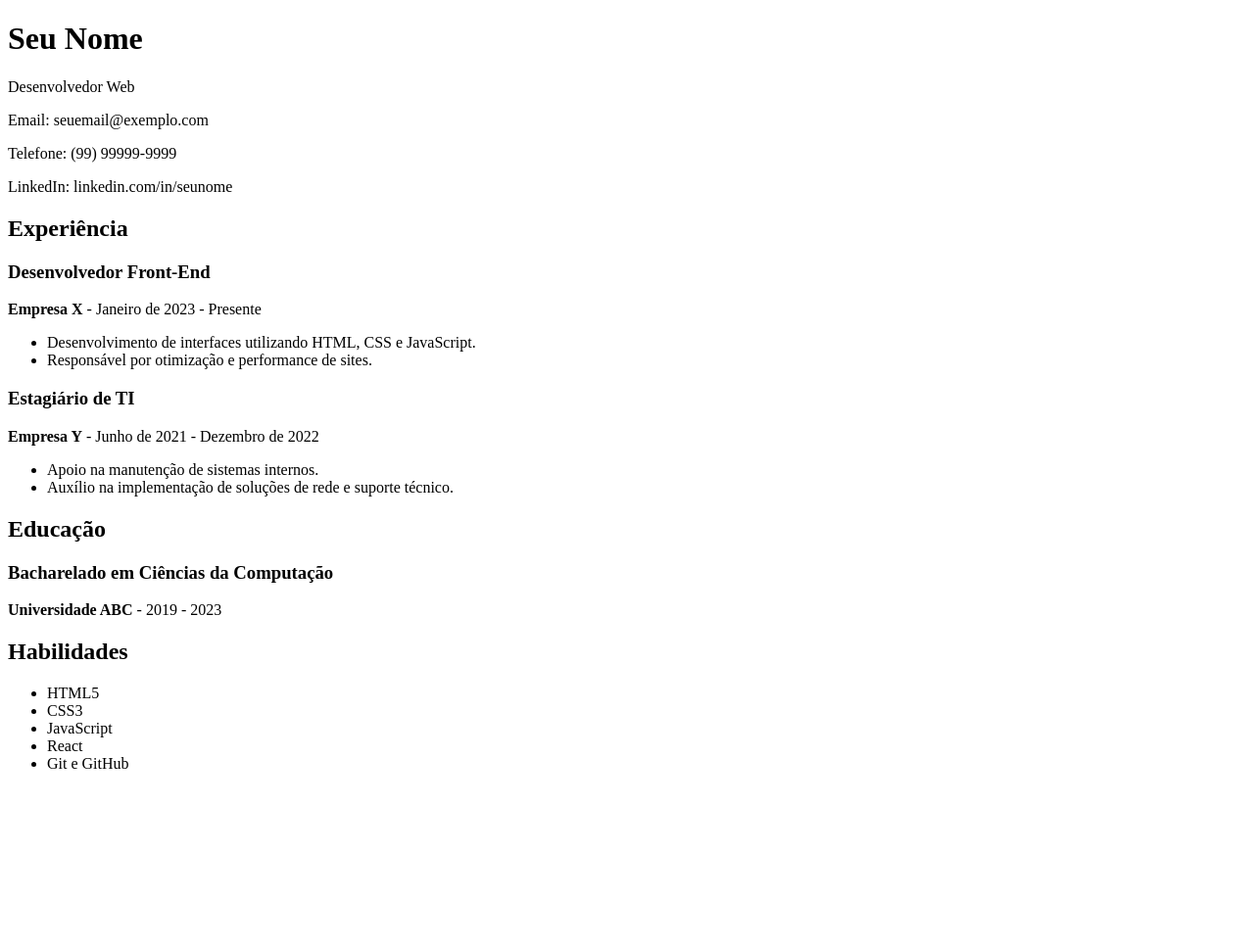
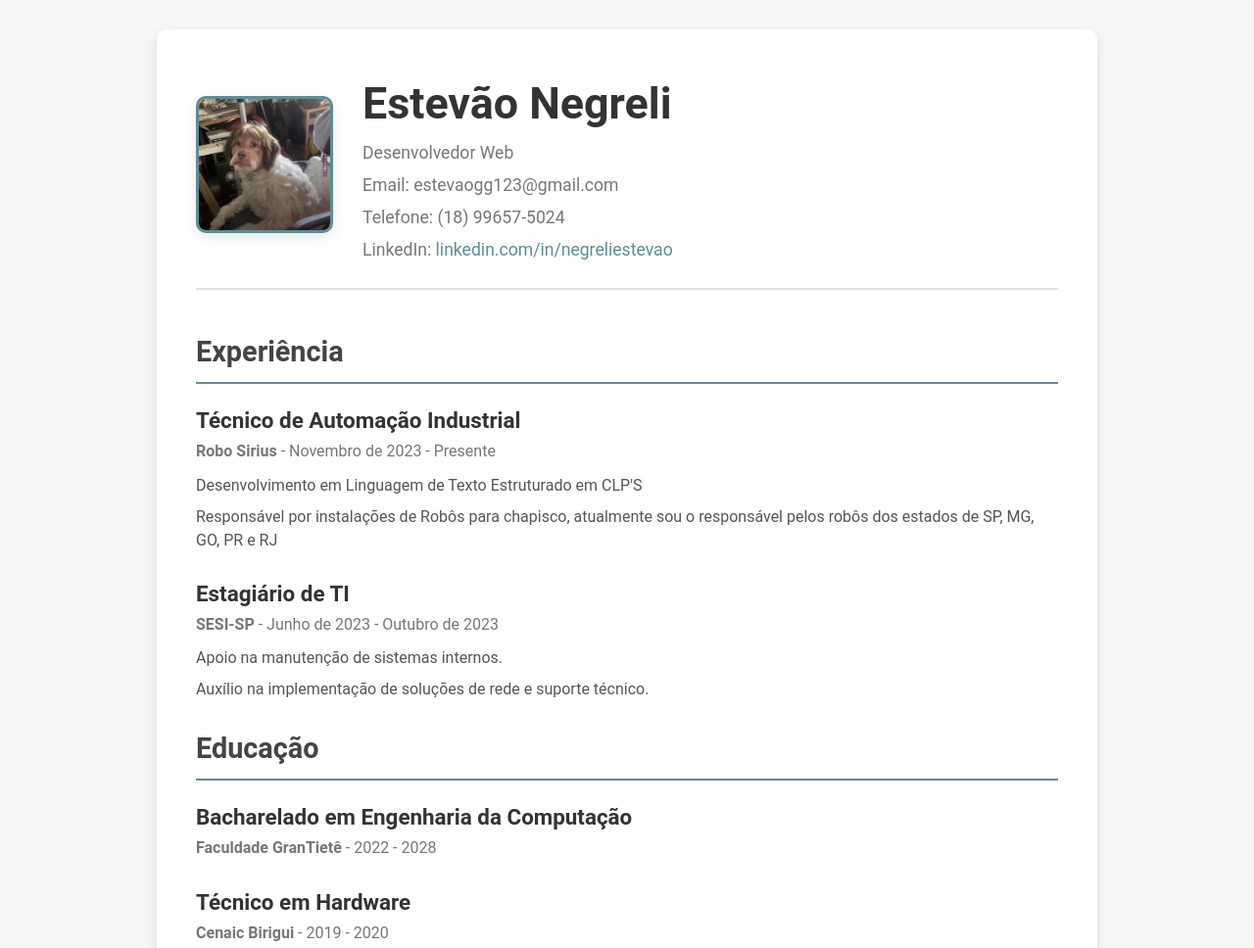
Before and after one commit to enegreeli/CurriculoESTEVAO, a plain HTML site: page index.html in a window 1280 px wide. Shown: the top 968 px of the page at 98% size. Before the commit the page ends 805 px from the top, so only its background shows below. Drawn offline with Linux system fonts and the light colour scheme.

Commit message:
Finalizado

```diff
--- a/index.html
+++ b/index.html
@@ -3,36 +3,39 @@
 <head>
     <meta charset="UTF-8">
     <meta name="viewport" content="width=device-width, initial-scale=1.0">
-    <title>Currículo</title>
-    <link rel="stylesheet" href="styles.css">
+    <title>Currículo Estevão Negreli</title>
+    <link rel="stylesheet" href="style.css">
 </head>
 <body>
     <div class="container">
-        <!-- Dados pessoais -->
         <header>
             <div class="info-pessoal">
-                <h1>Seu Nome</h1>
-                <p>Desenvolvedor Web</p>
-                <p>Email: seuemail@exemplo.com</p>
-                <p>Telefone: (99) 99999-9999</p>
-                <p>LinkedIn: linkedin.com/in/seunome</p>
+                <div class="foto-container">
+                    <img src="imgaleat-6qm-1.jpg" alt="Foto de Perfil" class="foto-perfil">
+                </div>
+                <div class="info-texto">
+                    <h1>Estevão Negreli</h1>
+                    <p class="cargo">Desenvolvedor Web</p>
+                    <p>Email: estevaogg123@gmail.com</p>
+                    <p>Telefone: (18) 99657-5024</p>
+                    <p>LinkedIn: <a href="https://www.linkedin.com/in/negreliestevao" target="_blank">linkedin.com/in/negreliestevao</a></p>
+                </div>
             </div>
         </header>
 
-        <!-- Experiencia -->
         <section class="experiencia">
             <h2>Experiência</h2>
             <div class="experiencia-item">
-                <h3>Desenvolvedor Front-End</h3>
-                <p><strong>Empresa X</strong> - Janeiro de 2023 - Presente</p>
+                <h3>Técnico de Automação Industrial</h3>
+                <p><strong>Robo Sirius</strong> - Novembro de 2023 - Presente</p>
                 <ul>
-                    <li>Desenvolvimento de interfaces utilizando HTML, CSS e JavaScript.</li>
-                    <li>Responsável por otimização e performance de sites.</li>
+                    <li>Desenvolvimento em Linguagem de Texto Estruturado em CLP'S</li>
+                    <li>Responsável por instalações de Robôs para chapisco, atualmente sou o responsável pelos robôs dos estados de SP, MG, GO, PR e RJ</li>
                 </ul>
             </div>
             <div class="experiencia-item">
                 <h3>Estagiário de TI</h3>
-                <p><strong>Empresa Y</strong> - Junho de 2021 - Dezembro de 2022</p>
+                <p><strong>SESI-SP</strong> - Junho de 2023 - Outubro de 2023</p>
                 <ul>
                     <li>Apoio na manutenção de sistemas internos.</li>
                     <li>Auxílio na implementação de soluções de rede e suporte técnico.</li>
@@ -40,23 +43,25 @@
             </div>
         </section>
 
-        <!-- Seção de educação -->
         <section class="educacao">
             <h2>Educação</h2>
             <div class="educacao-item">
-                <h3>Bacharelado em Ciências da Computação</h3>
-                <p><strong>Universidade ABC</strong> - 2019 - 2023</p>
+                <h3>Bacharelado em Engenharia da Computação</h3>
+                <p><strong>Faculdade GranTietê</strong> - 2022 - 2028</p>
+            </div>
+            <div class="educacao-item">
+                <h3>Técnico em Hardware</h3>
+                <p><strong>Cenaic Birigui</strong> - 2019 - 2020</p>
             </div>
         </section>
 
-        <!-- Seção de habilidades -->
         <section class="habilidades">
             <h2>Habilidades</h2>
             <ul>
                 <li>HTML5</li>
                 <li>CSS3</li>
                 <li>JavaScript</li>
-                <li>React</li>
+                <li>C++</li>
                 <li>Git e GitHub</li>
             </ul>
         </section>
--- a/style.css
+++ b/style.css
@@ -0,0 +1,130 @@
+* {
+    margin: 0;
+    padding: 0;
+    box-sizing: border-box;
+}
+
+body {
+    font-family: 'Roboto', sans-serif;
+    background-color: #f4f7f6;
+    color: #333;
+    line-height: 1.6;
+    padding: 30px;
+}
+
+.container {
+    width: 85%;
+    max-width: 960px;
+    margin: 0 auto;
+    background-color: #ffffff;
+    padding: 40px;
+    border-radius: 10px;
+    box-shadow: 0 4px 12px rgba(0, 0, 0, 0.1);
+}
+
+header {
+    display: flex;
+    align-items: center;
+    margin-bottom: 40px;
+    border-bottom: 2px solid #e0e0e0;
+    padding-bottom: 20px;
+}
+
+.info-pessoal {
+    display: flex;
+    align-items: center;
+}
+
+.foto-container {
+    margin-right: 30px;
+}
+
+.foto-perfil {
+    width: 140px;
+    height: 140px;
+    object-fit: cover;
+    border-radius: 10px;
+    border: 3px solid #5d8d95;
+    box-shadow: 0 4px 12px rgba(0, 0, 0, 0.1);
+}
+
+.info-texto h1 {
+    font-size: 2.8em;
+    font-weight: 700;
+    color: #333;
+}
+
+.info-texto p {
+    font-size: 1.1em;
+    color: #777;
+    margin-bottom: 5px;
+}
+
+.info-texto p a {
+    color: #5d8d95;
+    text-decoration: none;
+}
+
+.info-texto p a:hover {
+    color: #3a6668;
+}
+
+section h2 {
+    font-size: 1.8em;
+    color: #444;
+    margin-bottom: 20px;
+    border-bottom: 2px solid #5d8d95;
+    padding-bottom: 8px;
+}
+
+.experiencia-item, .educacao-item {
+    margin-bottom: 25px;
+}
+
+.experiencia-item h3, .educacao-item h3 {
+    font-size: 1.4em;
+    color: #333;
+    font-weight: 600;
+}
+
+.experiencia-item p, .educacao-item p {
+    font-size: 1em;
+    color: #777;
+}
+
+.experiencia-item ul, .habilidades ul {
+    list-style-type: none;
+    padding-left: 0;
+    margin-top: 10px;
+}
+
+.experiencia-item ul li, .habilidades li {
+    font-size: 1em;
+    color: #555;
+    margin-bottom: 8px;
+    line-height: 1.5;
+}
+
+.habilidades li {
+    position: relative;
+    transition: color 0.3s, padding-left 0.3s;
+}
+
+.habilidades li:hover {
+    color: #5d8d95;
+    padding-left: 10px;
+}
+
+.habilidades ul {
+    padding-left: 20px;
+}
+
+a {
+    color: #5d8d95;
+    text-decoration: none;
+    transition: color 0.3s;
+}
+
+a:hover {
+    color: #3a6668;
+}
```
Also changed, not shown: README.txt (added), imgaleat-6qm-1.jpg (added).
